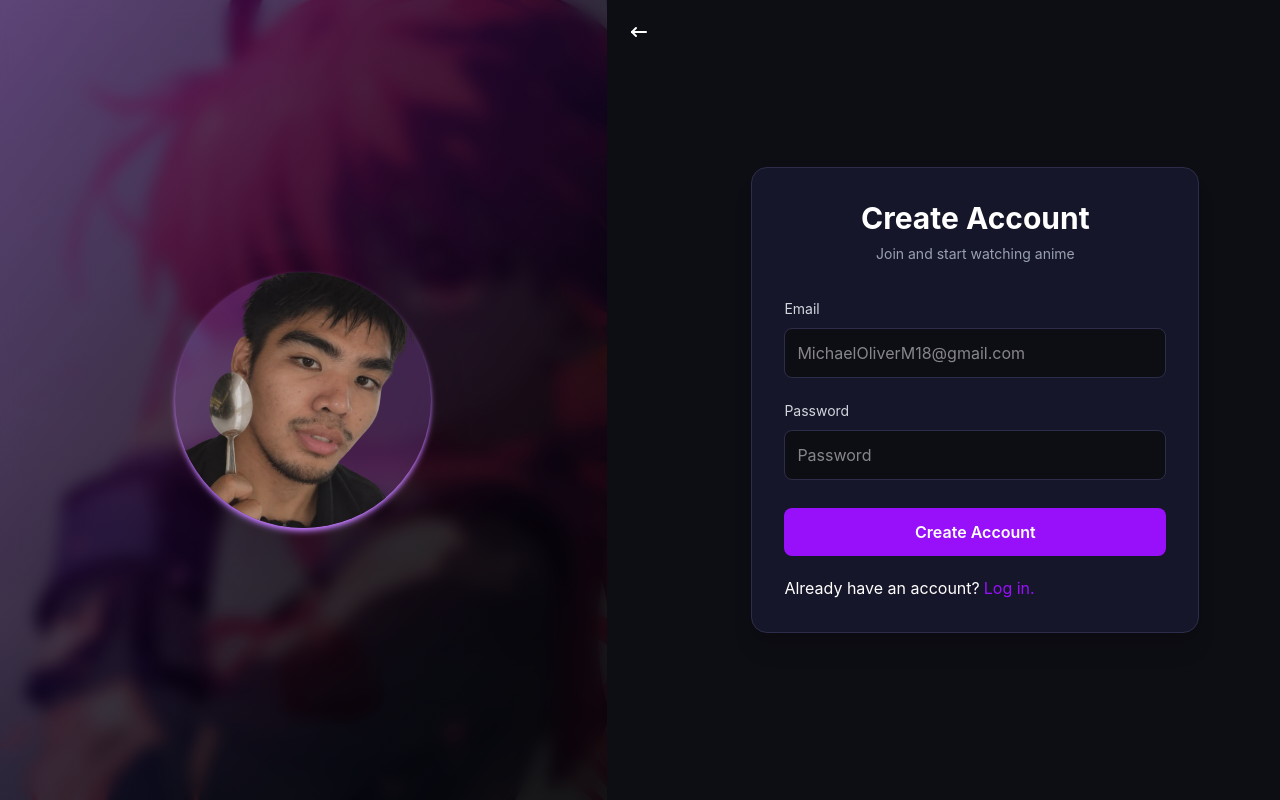
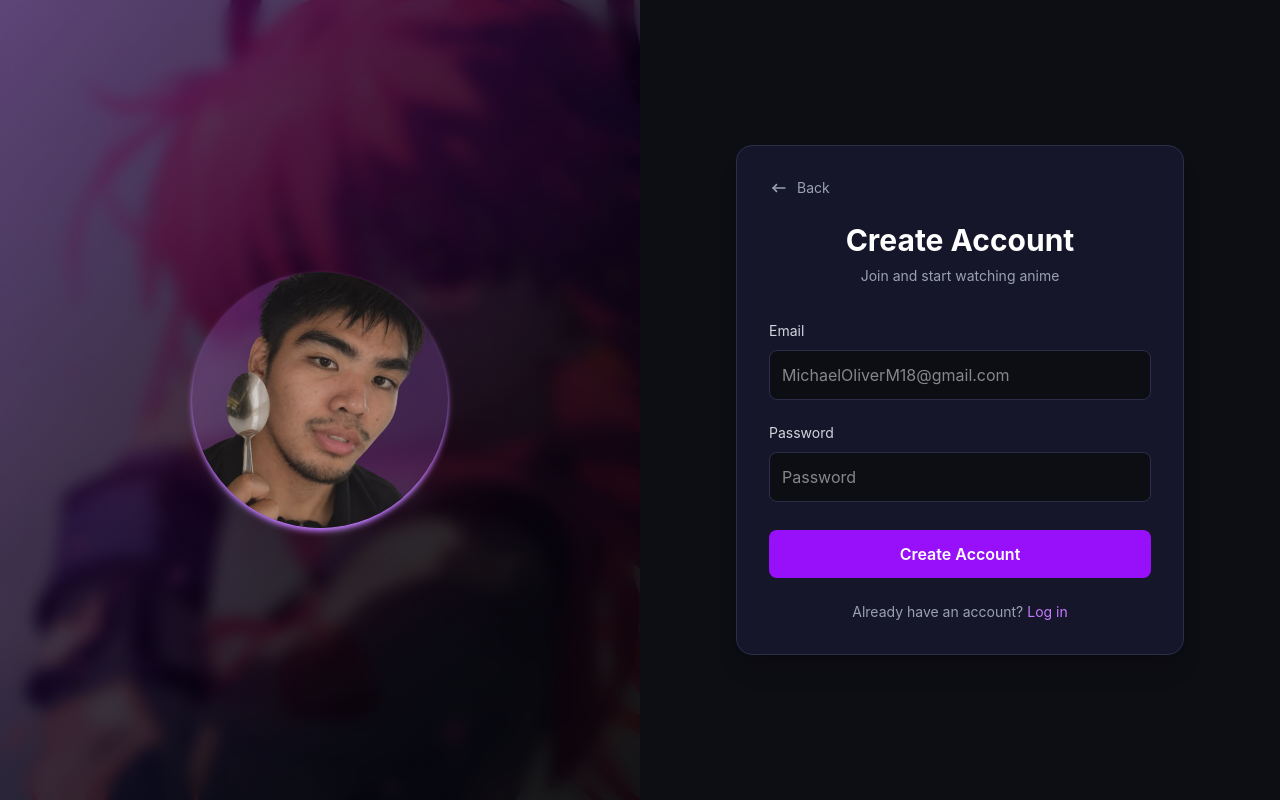
Before and after one commit to Miketryartd/MikeSenpai, a React (Vite) app in the folder AnimeApp/: page /Register in a window 1280 px wide. Built offline with nearby package versions, Linux system fonts and the light colour scheme.

Commit message:
upd ui for auth

```diff
--- a/AnimeApp/src/Components/Nav.tsx
+++ b/AnimeApp/src/Components/Nav.tsx
@@ -113,7 +113,7 @@ function Nav() {
               </form>
 
               <a
-                href="https://github.com/Miketryartd/MikeSenpai.com"
+                href="https://github.com/Miketryartd"
                 className="cursor-pointer border border-purple-700 text-purple-400 hover:bg-purple-700 hover:text-white px-3 py-2 rounded-lg transition-colors"
               >
                 <svg xmlns="http://www.w3.org/2000/svg" width="24" height="24" viewBox="0 0 24 24" fill="currentColor">
--- a/AnimeApp/src/Pages/Login.tsx
+++ b/AnimeApp/src/Pages/Login.tsx
@@ -3,12 +3,12 @@
 import { Link, useNavigate } from "react-router-dom";
 import { useLogin } from "../Hooks/useLogin";
 import bglogo from "../assets/Images/wallpapersden.com_anime-girl-4k-staring_3840x2160.jpg";
+
 function Login() {
   const [email, setEmail] = useState<string>("");
   const [password, setPassword] = useState<string>("");
   const nav = useNavigate();
-    const {login, loading, error} = useLogin();
-
+  const { login, loading, error } = useLogin();
 
   const handleLogin = async (e: React.FormEvent) => {
     e.preventDefault();
@@ -17,39 +17,54 @@ import bglogo from "../assets/Images/wallpapersden.com_anime-girl-4k-staring_384
       nav('/Main');
       return;
     }
-
   }
 
-
   return (
-      <div className="min-h-screen w-full flex bg-[#0d0d14]">
-
-     <div
-  className="hidden md:flex w-1/2 items-center justify-center relative bg-cover "
-  style={{ backgroundImage: `url(${bglogo})` }}
->
-
-  <div className="absolute inset-0 backdrop-blur-sm bg-black/50" />
+    <div className="min-h-screen w-full flex flex-col md:flex-row bg-[#0d0d14]">
 
 
-  <div className="absolute inset-0 bg-gradient-to-br from-purple-900/40 to-black/80" />
+      <button
+        onClick={() => window.history.back()}
+        className="fixed top-4 left-4 z-20 p-2 rounded-lg bg-[#16162a]/80 backdrop-blur-sm border border-purple-700 text-purple-400 hover:text-white hover:bg-purple-700 transition-all duration-300 cursor-pointer md:hidden"
+      >
+        <svg xmlns="http://www.w3.org/2000/svg" width="24" height="24" viewBox="0 0 24 24" fill="none" stroke="currentColor" strokeWidth="2" strokeLinecap="round" strokeLinejoin="round">
+          <path stroke="none" d="M0 0h24v24H0z" fill="none" />
+          <path d="M5 12l14 0" />
+          <path d="M5 12l4 4" />
+          <path d="M5 12l4 -4" />
+        </svg>
+      </button>
 
 
+      <div className="hidden md:flex w-1/2 items-center justify-center relative bg-cover" style={{ backgroundImage: `url(${bglogo})` }}>
+        <div className="absolute inset-0 backdrop-blur-sm bg-black/50" />
+        <div className="absolute inset-0 bg-gradient-to-br from-purple-900/40 to-black/80" />
         <img
           src={img}
           alt="logo"
           className="w-64 h-64 object-cover z-10 drop-shadow-2xl bg-purple-400/20 shadow-md shadow-purple-400 rounded-full"
         />
       </div>
-          <div className="text-white p-5">
-                      <button className="cursor-pointer transition hover:text-purple-600 ease-in-out duration-2s" onClick={() => window.history.back()}><svg xmlns="http://www.w3.org/2000/svg" width="24" height="24" viewBox="0 0 24 24" fill="none" stroke="currentColor" stroke-width="2" stroke-linecap="round" stroke-linejoin="round" className="icon icon-tabler icons-tabler-outline icon-tabler-arrow-narrow-left"><path stroke="none" d="M0 0h24v24H0z" fill="none" /><path d="M5 12l14 0" /><path d="M5 12l4 4" /><path d="M5 12l4 -4" /></svg></button>
-                     </div>
 
-        <div className="w-full md:w-1/2 flex items-center justify-center p-6">
 
-          <div className="w-full max-w-md bg-[#16162a] border border-[#2d2d4a] rounded-2xl p-8 shadow-xl">
+      <div className="w-full md:w-1/2 flex items-center justify-center p-6 min-h-screen md:min-h-0">
+        <div className="w-full max-w-md bg-[#16162a] border border-[#2d2d4a] rounded-2xl p-6 sm:p-8 shadow-xl">
 
-            <h1 className="text-3xl font-bold text-white text-center mb-2">
+
+          <button
+            onClick={() => window.history.back()}
+            className="hidden md:flex items-center gap-2 text-gray-400 hover:text-purple-400 transition-colors mb-6 cursor-pointer"
+          >
+            <svg xmlns="http://www.w3.org/2000/svg" width="20" height="20" viewBox="0 0 24 24" fill="none" stroke="currentColor" strokeWidth="2" strokeLinecap="round" strokeLinejoin="round">
+              <path stroke="none" d="M0 0h24v24H0z" fill="none" />
+              <path d="M5 12l14 0" />
+              <path d="M5 12l4 4" />
+              <path d="M5 12l4 -4" />
+            </svg>
+            <span className="text-sm">Back</span>
+          </button>
+
+          <h1 className="text-2xl sm:text-3xl font-bold text-white text-center mb-2">
             Sign in
           </h1>
 
@@ -58,14 +73,14 @@ import bglogo from "../assets/Images/wallpapersden.com_anime-girl-4k-staring_384
           </p>
 
           <form onSubmit={handleLogin} className="flex flex-col gap-5">
-
             <div>
               <label className="text-sm text-gray-300">Email</label>
               <input
                 onChange={(e) => setEmail(e.target.value)}
                 type="email"
+                value={email}
                 placeholder="MichaelOliverM18@gmail.com"
-                  className="mt-2 w-full p-3 rounded-lg bg-[#0d0d14] border outline-none border-[#2d2d4a] text-white hover:border-purple-700 active:border-purple-700"
+                className="mt-2 w-full p-3 rounded-lg bg-[#0d0d14] border outline-none border-[#2d2d4a] text-white focus:border-purple-700 transition-colors"
               />
             </div>
 
@@ -74,8 +89,9 @@ import bglogo from "../assets/Images/wallpapersden.com_anime-girl-4k-staring_384
               <input
                 onChange={(e) => setPassword(e.target.value)}
                 type="password"
+                value={password}
                 placeholder="Password"
-                  className="mt-2 w-full p-3 rounded-lg bg-[#0d0d14] border outline-none border-[#2d2d4a] text-white hover:border-purple-700 active:border-purple-700"
+                className="mt-2 w-full p-3 rounded-lg bg-[#0d0d14] border outline-none border-[#2d2d4a] text-white focus:border-purple-700 transition-colors"
               />
             </div>
 
@@ -86,20 +102,20 @@ import bglogo from "../assets/Images/wallpapersden.com_anime-girl-4k-staring_384
             <button
               type="submit"
               disabled={loading}
-                className="w-full cursor-pointer bg-purple-600 hover:bg-purple-700 transition rounded-lg p-3 font-semibold text-white mt-2 disabled:opacity-50"
+              className="w-full cursor-pointer bg-purple-600 hover:bg-purple-700 transition rounded-lg p-3 font-semibold text-white mt-2 disabled:opacity-50 disabled:cursor-not-allowed"
             >
-              {loading ? "Loging in..." : "Log in"}
+              {loading ? "Logging in..." : "Log in"}
             </button>
+          </form>
 
-            </form>
-               <div className="flex flex-row gap-1 mt-5">
-              <p className="text-md text-white">Don't have an account?</p>
-              <Link className="text-md text-purple-600" to='/Register'>Register.</Link>
-            </div>
-
+          <div className="flex flex-row gap-1 mt-6 justify-center">
+            <p className="text-sm text-gray-400">Don't have an account?</p>
+            <Link className="text-sm text-purple-400 hover:text-purple-300 transition" to='/Register'>
+              Register
+            </Link>
           </div>
         </div>
-
+      </div>
     </div>
   );
 }
--- a/AnimeApp/src/Pages/Register.tsx
+++ b/AnimeApp/src/Pages/Register.tsx
@@ -3,6 +3,7 @@
 import { useRegister } from "../Hooks/useRegister";
 import { Link, useNavigate } from "react-router-dom";
 import bglogo from "../assets/Images/angel-beats-yui-desktop-wallpaper-preview.jpg";
+
 function Register() {
   const [email, setEmail] = useState<string>("");
   const [password, setPassword] = useState<string>("");
@@ -11,9 +12,7 @@
 
   const handleRegister = async (e: React.FormEvent) => {
     e.preventDefault();
-
     const data = await register(email, password);
-
     if (data) {
       nav('/Main');
       return;
@@ -21,20 +20,25 @@
   };
 
   return (
-      <div className="min-h-screen w-full flex bg-[#0d0d14]">
-
+    <div className="min-h-screen w-full flex flex-col md:flex-row bg-[#0d0d14]">
+      <button
+        onClick={() => window.history.back()}
+        className="fixed top-4 left-4 z-20 p-2 rounded-lg bg-[#16162a]/80 backdrop-blur-sm border border-purple-700 text-purple-400 hover:text-white hover:bg-purple-700 transition-all duration-300 cursor-pointer md:hidden"
+      >
+        <svg xmlns="http://www.w3.org/2000/svg" width="24" height="24" viewBox="0 0 24 24" fill="none" stroke="currentColor" strokeWidth="2" strokeLinecap="round" strokeLinejoin="round">
+          <path stroke="none" d="M0 0h24v24H0z" fill="none" />
+          <path d="M5 12l14 0" />
+          <path d="M5 12l4 4" />
+          <path d="M5 12l4 -4" />
+        </svg>
+      </button>
 
       <div
-  className="hidden md:flex w-1/2 items-center justify-center relative bg-cover "
+        className="hidden md:flex w-1/2 items-center justify-center relative bg-cover"
         style={{ backgroundImage: `url(${bglogo})` }}
       >
-
         <div className="absolute inset-0 backdrop-blur-sm bg-black/50" />
-
-
         <div className="absolute inset-0 bg-gradient-to-br from-purple-900/40 to-black/80" />
-
-
         <img
           src={img}
           alt="logo"
@@ -42,14 +46,22 @@
         />
       </div>
 
-                     <div className="text-white p-5">
-                      <button className="cursor-pointer transition hover:text-purple-600 ease-in-out duration-2s" onClick={() => window.history.back()}><svg xmlns="http://www.w3.org/2000/svg" width="24" height="24" viewBox="0 0 24 24" fill="none" stroke="currentColor" stroke-width="2" stroke-linecap="round" stroke-linejoin="round" className="icon icon-tabler icons-tabler-outline icon-tabler-arrow-narrow-left"><path stroke="none" d="M0 0h24v24H0z" fill="none" /><path d="M5 12l14 0" /><path d="M5 12l4 4" /><path d="M5 12l4 -4" /></svg></button>
-                     </div>
-        <div className="w-full md:w-1/2 flex items-center justify-center p-6">
+      <div className="w-full md:w-1/2 flex items-center justify-center p-6 min-h-screen md:min-h-0">
+        <div className="w-full max-w-md bg-[#16162a] border border-[#2d2d4a] rounded-2xl p-6 sm:p-8 shadow-xl">
+          <button
+            onClick={() => window.history.back()}
+            className="hidden md:flex items-center gap-2 text-gray-400 hover:text-purple-400 transition-colors mb-6 cursor-pointer"
+          >
+            <svg xmlns="http://www.w3.org/2000/svg" width="20" height="20" viewBox="0 0 24 24" fill="none" stroke="currentColor" strokeWidth="2" strokeLinecap="round" strokeLinejoin="round">
+              <path stroke="none" d="M0 0h24v24H0z" fill="none" />
+              <path d="M5 12l14 0" />
+              <path d="M5 12l4 4" />
+              <path d="M5 12l4 -4" />
+            </svg>
+            <span className="text-sm">Back</span>
+          </button>
 
-          <div className="w-full max-w-md bg-[#16162a] border border-[#2d2d4a] rounded-2xl p-8 shadow-xl">
-
-            <h1 className="text-3xl font-bold text-white text-center mb-2">
+          <h1 className="text-2xl sm:text-3xl font-bold text-white text-center mb-2">
             Create Account
           </h1>
 
@@ -58,14 +70,14 @@
           </p>
 
           <form onSubmit={handleRegister} className="flex flex-col gap-5">
-
             <div>
               <label className="text-sm text-gray-300">Email</label>
               <input
                 onChange={(e) => setEmail(e.target.value)}
+                value={email}
                 type="email"
                 placeholder="MichaelOliverM18@gmail.com"
-                  className="mt-2 w-full p-3 rounded-lg bg-[#0d0d14] border outline-none border-[#2d2d4a] text-white hover:border-purple-700 active:border-purple-700"
+                className="mt-2 w-full p-3 rounded-lg bg-[#0d0d14] border outline-none border-[#2d2d4a] text-white focus:border-purple-700 transition-colors"
               />
             </div>
 
@@ -73,9 +85,10 @@
               <label className="text-sm text-gray-300">Password</label>
               <input
                 onChange={(e) => setPassword(e.target.value)}
+                value={password}
                 type="password"
                 placeholder="Password"
-                  className="mt-2 w-full p-3 rounded-lg bg-[#0d0d14] border outline-none border-[#2d2d4a] text-white hover:border-purple-700 active:border-purple-700"
+                className="mt-2 w-full p-3 rounded-lg bg-[#0d0d14] border outline-none border-[#2d2d4a] text-white focus:border-purple-700 transition-colors"
               />
             </div>
 
@@ -86,21 +99,20 @@
             <button
               type="submit"
               disabled={loading}
-                className="w-full cursor-pointer bg-purple-600 hover:bg-purple-700 transition rounded-lg p-3 font-semibold text-white mt-2 disabled:opacity-50"
+              className="w-full cursor-pointer bg-purple-600 hover:bg-purple-700 transition rounded-lg p-3 font-semibold text-white mt-2 disabled:opacity-50 disabled:cursor-not-allowed"
             >
               {loading ? "Creating..." : "Create Account"}
             </button>
-
           </form>
 
-            <div className="flex flex-row gap-1 mt-5">
-              <p className="text-md text-white">Already have an account?</p>
-              <Link className="text-md text-purple-600" to='/Login'>Log in.</Link>
-            </div>
-
+          <div className="flex flex-row gap-1 mt-6 justify-center">
+            <p className="text-sm text-gray-400">Already have an account?</p>
+            <Link className="text-sm text-purple-400 hover:text-purple-300 transition" to='/Login'>
+              Log in
+            </Link>
           </div>
         </div>
-
+      </div>
     </div>
   );
 }
```
Lines whose indentation alone changed are shown as unchanged.
